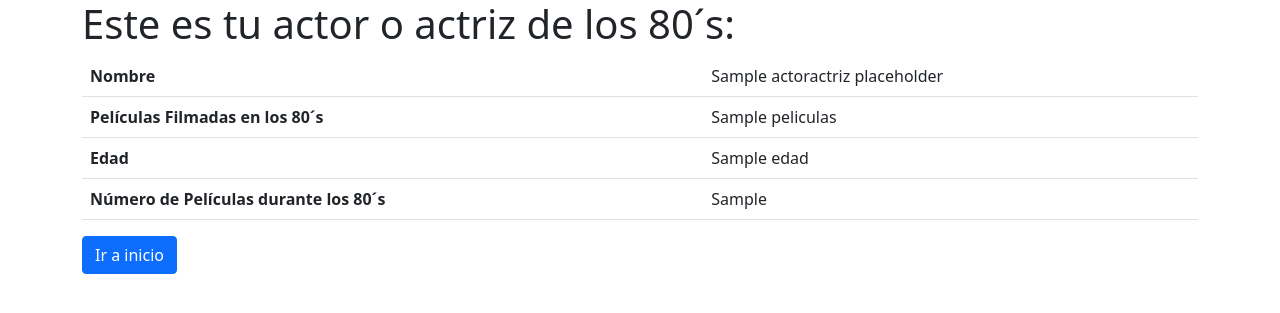
After one commit to ArleyDev/Top_40_actors_from_the_80s, a Flask app: template templates/searchactor.html in a window 1280 px wide. The commit adds this page. Shown: the top 313 px of the page. Run offline with Flask 3, Linux system fonts and the light colour scheme; the template is opened without the code that fills it: most values are stand-ins (such as "Sample title", 1, 10 or a date in 2020); some libraries are stand-ins or nearby versions.

Commit message:
el label en index.html cambio de nombre actor a nombre actor/actriz

```diff
--- /dev/null
+++ b/app.py
@@ -0,0 +1,38 @@
+from flask import Flask,request,render_template,jsonify,redirect
+from Models import db, cuarenta
+
+app=Flask(__name__)
+
+app.config["SQLALCHEMY_DATABASE_URI"]="sqlite:///C:/Users/Jilmer Moreno/Desktop/ActorsFromEightiesV3/database/cuarenta.db"
+
+
+
+app.config["SQLALCHEMY_TRACK_MODIFICATIONS"]=False
+
+#Con la siguiente línea la aplicación sabe con que base de datos conectar
+db.init_app(app)
+
+
+@app.route('/',methods=['GET','POST'])
+def index():
+    return render_template("index.html")
+
+@app.route('/api/searchactor',methods=['POST'])
+def buscarActor():
+    nombre=request.form['nombre']
+    #actoractriz=cuarenta.query.filter_by(nombre=nombre).first()
+    actoractriz=cuarenta.query.filter(cuarenta.nombre.like(f"%{nombre}%")).first()
+    # Aquí requiero que si actoractriz no tiene ningún valor (no se encontró) devuelva un mensaje de no encontrado
+    if not actoractriz:
+        return "Lo siento tu actor/actriz no se encuentra en los cuarenta más destacados"
+    else:
+
+        return render_template("searchactor.html",actoractrizPlaceholder=actoractriz)
+
+
+
+
+
+
+if (__name__) == '__main__':
+    app.run(debug=True)
--- a/templates/index.html
+++ b/templates/index.html
@@ -26,7 +26,7 @@
               <p class="lead">Escribe el Nombre de un actor o actriz de los 80´s:</p>
               <form action="/api/searchactor" method="post">
                   <div class="mb-3">
-                      <label for="name" class="form-label">Nombre actor</label>
+                      <label for="name" class="form-label">Nombre actor/actriz</label>
                       <input type="text" class="form-control" id="name" name="nombre" placeholder="Nombre">
                   </div>
                   <button type="submit" class="btn btn-primary">Enviar</button>
--- /dev/null
+++ b/templates/searchactor.html
@@ -0,0 +1,38 @@
+<!DOCTYPE html>
+<html lang="en">
+  <head>
+    <meta charset="UTF-8">
+    <meta name="viewport" content="width=device-width, initial-scale=1.0">
+    <title>Busca un actor de los 80s</title>
+    <!-- Agrega las referencias a Bootstrap -->
+    <link rel="stylesheet" href="https://cdnjs.cloudflare.com/ajax/libs/twitter-bootstrap/5.0.2/css/bootstrap.min.css">
+    <script src="https://cdnjs.cloudflare.com/ajax/libs/twitter-bootstrap/5.0.2/js/bootstrap.min.js"></script>
+  </head>
+
+  <body>
+    <div class="container">
+      <h1>Este es tu actor o actriz de los 80´s:</h1>
+      <table class="table">
+        <tbody>
+          <tr>
+            <th>Nombre</th>
+            <td>{{actoractrizPlaceholder.nombre}}</td>
+          </tr>
+          <tr>
+            <th>Películas Filmadas en los 80´s</th>
+            <td>{{actoractrizPlaceholder.peliculas}}</td>
+          </tr>
+          <tr>
+            <th>Edad</th>
+            <td>{{actoractrizPlaceholder.edad}}</td>
+          </tr>
+          <tr>
+            <th>Número de Películas durante los 80´s</th>
+            <td>{{actoractrizPlaceholder.numeroPeliculas}}</td>
+          </tr>
+        </tbody>
+      </table>
+      <a href="/" class="btn btn-primary">Ir a inicio</a>
+    </div>
+  </body>
+</html>
```
Also changed, not shown: Models.py (added, +11 -0 lines), database/ActoresActrices80s.csv (added, +41 -0 lines), database/Actoresdelos80s.db (added), database/CuarentaActoresdelos80s.db (added), database/cuarenta.db (added), database/cuarentax.db (added).
